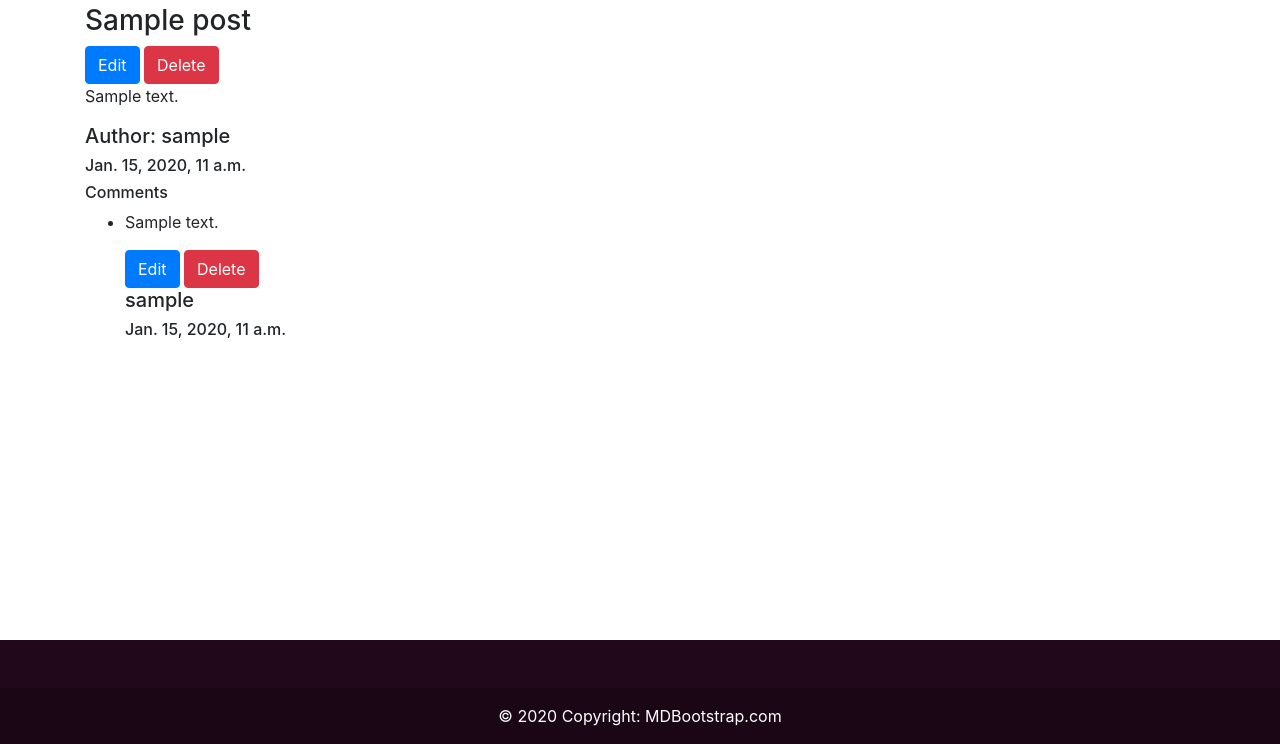
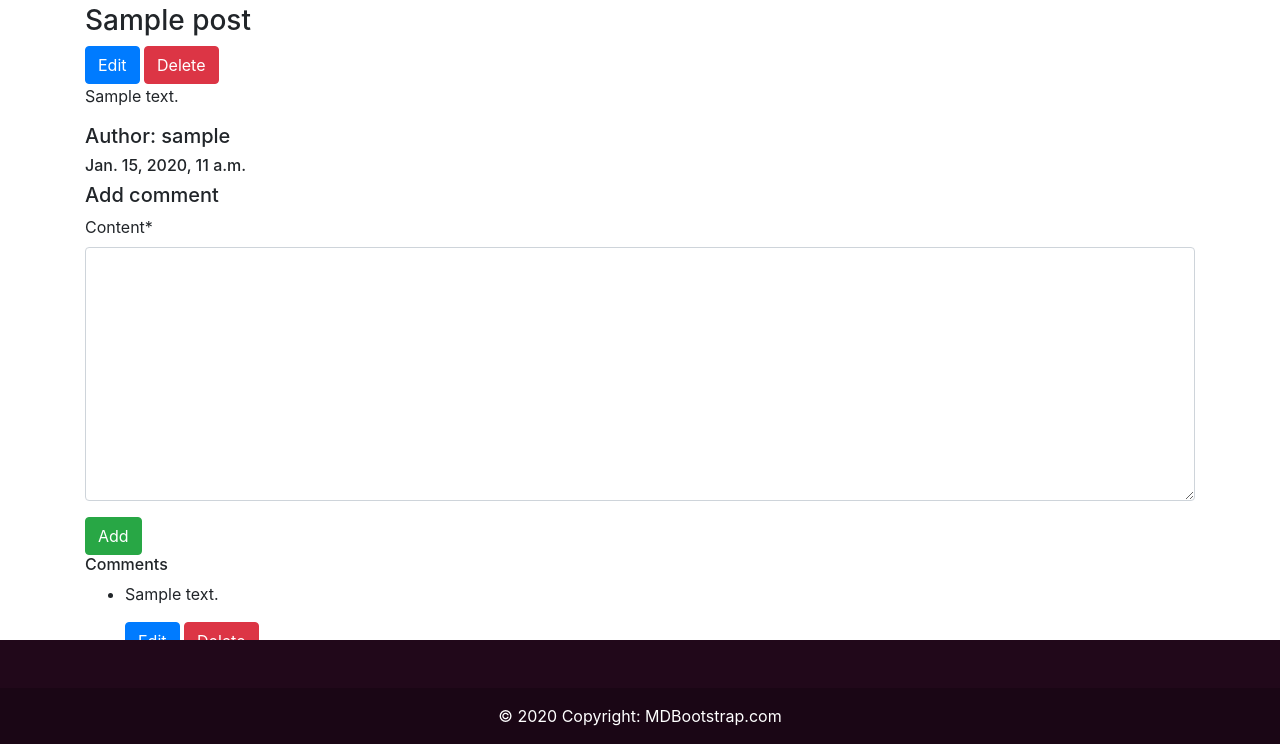
Before and after one commit to Raekker/pastry-shop, a Django app: page /blog/posts/1/ in a window 1280 px wide. Shown: the part 56-800 px from the top of the page. Run offline with Django 3.2, Linux system fonts and the light colour scheme; a user stored in the database is signed in; tables that the repository leaves empty hold one stand-in row (values such as "Sample post"); some libraries are stand-ins or nearby versions.

Commit message:
add blog comment CUD views

```diff
--- a/pastry_shop/blog/forms.py
+++ b/pastry_shop/blog/forms.py
@@ -1,9 +1,15 @@
 from django import forms
 
-from pastry_shop.blog.models import Post
+from pastry_shop.blog.models import Post, Comment
 
 
 class PostForm(forms.ModelForm):
     class Meta:
         model = Post
         fields = ("title", "content")
+
+
+class CommentForm(forms.ModelForm):
+    class Meta:
+        model = Comment
+        fields = ("content",)
--- a/pastry_shop/blog/urls.py
+++ b/pastry_shop/blog/urls.py
@@ -6,6 +6,8 @@ from pastry_shop.blog.views import (
     PostCreateView,
     PostEditView,
     PostDeleteView,
+    CommentEditView,
+    CommentDeleteView,
 )
 
 app_name = "blog"
@@ -16,4 +18,8 @@ urlpatterns = [
     path("posts/add/", PostCreateView.as_view(), name="post-create"),
     path("posts/<int:pk>/edit/", PostEditView.as_view(), name="post-edit"),
     path("posts/<int:pk>/delete/", PostDeleteView.as_view(), name="post-delete"),
+    path("comments/<int:pk>/edit/", CommentEditView.as_view(), name="comment-edit"),
+    path(
+        "comments/<int:pk>/delete/", CommentDeleteView.as_view(), name="comment-delete"
+    ),
 ]
--- a/pastry_shop/blog/views.py
+++ b/pastry_shop/blog/views.py
@@ -1,6 +1,7 @@
-from typing import Any, Dict
+from typing import Any, Dict, Type, Optional
 
 from django.db.models import QuerySet
+from django.forms.forms import BaseForm
 from django.forms.models import BaseModelForm
 from django.http.response import HttpResponse
 from django.shortcuts import render, redirect
@@ -9,11 +10,11 @@
 from django.urls.base import reverse_lazy, reverse
 from django.views.generic.base import View
 from django.views.generic.detail import DetailView
-from django.views.generic.edit import CreateView, UpdateView, DeleteView
+from django.views.generic.edit import CreateView, UpdateView, DeleteView, FormMixin
 from django.views.generic.list import ListView
 
-from pastry_shop.blog.forms import PostForm
-from pastry_shop.blog.models import Post
+from pastry_shop.blog.forms import PostForm, CommentForm
+from pastry_shop.blog.models import Post, Comment
 from pastry_shop.users.models import User
 
 
@@ -33,9 +34,33 @@
         return Post.objects.order_by("-created")
 
 
-class PostDetailView(DetailView):
+class PostDetailView(FormMixin, DetailView):
     model = Post
     template_name = "blog/post_detail.html"
+    form_class = CommentForm
+
+    def get_success_url(self) -> str:
+        return reverse("blog:post-detail", kwargs={"pk": self.object.pk})
+
+    def get_context_data(self, **kwargs: Any) -> Dict[str, Any]:
+        context = super(PostDetailView, self).get_context_data(**kwargs)
+        context["form"] = CommentForm()
+        return context
+
+    def post(self, request, *args, **kwargs):
+        self.object = self.get_object()
+        form = self.get_form()
+        if form.is_valid():
+            return self.form_valid(form)
+        else:
+            return self.form_invalid(form)
+
+    def form_valid(self, form: BaseForm) -> HttpResponse:
+        comment = form.save(commit=False)
+        comment.author = self.request.user
+        comment.post = self.object
+        comment.save()
+        return redirect(self.get_success_url())
 
 
 class PostCreateView(CreateView):
@@ -59,7 +84,7 @@
     form_class = PostForm
 
     def get_success_url(self) -> str:
-        return reverse("blog:post-detail", kwargs={"pk": self.kwargs.get("pk")})
+        return reverse("blog:post-detail", kwargs={"pk": self.object.pk})
 
 
 class PostDeleteView(DeleteView):
@@ -68,3 +93,20 @@
 
     def get_success_url(self) -> str:
         return reverse("blog:post-list")
+
+
+class CommentEditView(UpdateView):
+    model = Comment
+    template_name = "blog/comment_form.html"
+    form_class = CommentForm
+
+    def get_success_url(self) -> str:
+        return reverse("blog:post-detail", kwargs={"pk": self.object.post.pk})
+
+
+class CommentDeleteView(DeleteView):
+    model = Comment
+    template_name = "blog/comment_confirm_delete.html"
+
+    def get_success_url(self) -> str:
+        return reverse("blog:post-detail", kwargs={"pk": self.object.post.pk})
--- a/pastry_shop/templates/blog/post_detail.html
+++ b/pastry_shop/templates/blog/post_detail.html
@@ -1,5 +1,5 @@
 {% extends "base.html" %}
-
+{% load crispy_forms_tags %}
 {% block title %}Post: {{ post.title }}{% endblock title %}
 
 {% block content %}
@@ -22,7 +22,12 @@
   </div>
   <div>
   {% if request.user.is_authenticated %}
-{#    {% include "blog/comment_form.html" %}#}
+    <h5>Add comment</h5>
+    <form action="" method="post">
+    {% csrf_token %}
+    {{ form|crispy }}
+    <button class="btn btn-success">Add</button>
+    </form>
   {% else %}
     In order to post a comment you must log in
   {% endif %}
@@ -37,8 +42,8 @@
         <p>{{ comment.content }}</p>
         {% if comment.author == request.user %}
           <div>
-            <a class="btn btn-primary" href="#">Edit</a>
-            <a class="btn btn-danger" href="#">Delete</a>
+            <a class="btn btn-primary" href="{% url "blog:comment-edit" comment.pk %}">Edit</a>
+            <a class="btn btn-danger" href="{% url "blog:comment-delete" comment.pk %}">Delete</a>
           </div>
         {% endif %}
         <div>
```
Also changed, not shown: pastry_shop/templates/blog/comment_confirm_delete.html (added, +12 -0 lines), pastry_shop/templates/blog/comment_form.html (added, +11 -0 lines).
